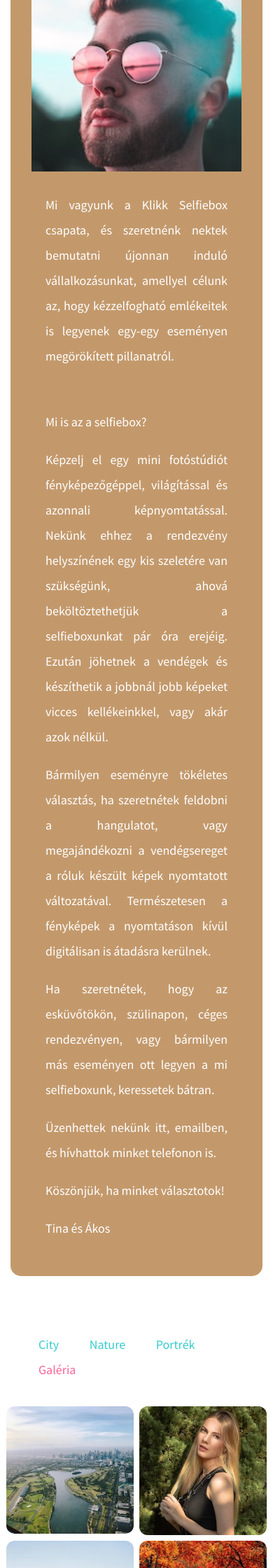
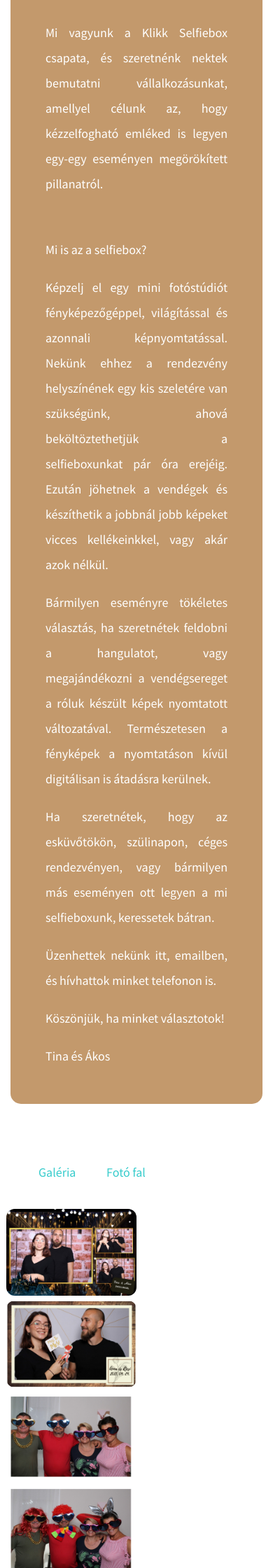
Before and after one commit to Sarukino/sarukino.github.io, a PHP site: page / in a window 390 px wide. Shown: the part 1114-3354 px from the top of the page at 70% size. Run offline with PHP 8.4, Linux system fonts and the light colour scheme.

Commit message:
Halfway trough

```diff
--- a/css/tooplate-style.css
+++ b/css/tooplate-style.css
@@ -173,11 +173,19 @@ address { font-style: normal; }
 
 .tm-gallery-item img {
     width: 220px;
-    height: 220px;
+    height: 150px;
 }
 .tm-head-item img {
     width: 300px;
     height: 300px;
+}
+.tm-price-item img {
+    width: 700px;
+    height: 400px;
+}
+.tm-header-item img {
+    width: 360px;
+    height: 240px;
 }
 
 @media (max-width: 940px) {
@@ -204,14 +212,22 @@ address { font-style: normal; }
     .tm-abouta { flex-direction: column; }
 }
 
-@media (max-width: 489px) {
+@media (max-width: 490px) {
     .tm-gallery-item {
-        width: 48%;
+        width: 49%;
         margin: 1%;
         height: auto;
     }
 
     .tm-gallery-item img {
+        width: 100%;
+        height: auto;
+    }
+    .tm-header-item img {
+        width: 100%;
+        height: auto;
+    }
+    .tm-price-item img {
         width: 100%;
         height: auto;
     }
--- a/index.html
+++ b/index.html
@@ -26,23 +26,23 @@ https://www.tooplate.com/view/2122-nano-folio
 
 		<section class="tm-about tm-mb-80 tm-p-50 tm-bgcolor-2 tm-border-rounded">
 			<div class="tm-about-header tm-flex-center">
-				<div class="tm-head-item ">
+				<div class="tm-header-item portraits tm-border-rounded">
 
-		            	<img src="img/tn-img-12.jpg" alt="Gallery item" class="img-fluid" />
+		            	<img src="img/komoly.JPG" alt="Gallery item" class="img-fluid" />
 
 		        </div>
 
-				<i class="fas fa-users fa-2x"></i>
+
 				<h2>Rólunk</h2>
 
-				<div class="tm-head-item ">
+				<div class="tm-header-item portraits tm-border-rounded">
 
-		            	<img src="img/tn-img-12.jpg" alt="Gallery item" class="img-fluid" />
+		            	<img src="img/kbohokas.JPG" alt="Gallery item" class="img-fluid" />
 
 		        </div>
 			</div>
 			<div class="tm-about-text tm-flex-justified">
-				<p class="tm-mb-40">Mi vagyunk a Klikk Selfiebox csapata, és szeretnénk nektek bemutatni újonnan induló vállalkozásunkat, amellyel célunk az, hogy kézzelfogható emlékeitek is legyenek egy-egy eseményen megörökített pillanatról.</p>
+				<p class="tm-mb-40">Mi vagyunk a Klikk Selfiebox csapata, és szeretnénk nektek bemutatni vállalkozásunkat, amellyel célunk az, hogy kézzelfogható emléked is legyen egy-egy eseményen megörökített pillanatról.</p>
 					<p class="tm-mb-0">	Mi is az a selfiebox? </p>
 					<p class="tm-mb-0">Képzelj el egy mini fotóstúdiót fényképezőgéppel, világítással és azonnali képnyomtatással. Nekünk ehhez a rendezvény helyszínének egy kis szeletére van szükségünk, ahová beköltöztethetjük a selfieboxunkat pár óra erejéig. Ezután jöhetnek a vendégek és készíthetik a jobbnál jobb képeket vicces kellékeinkkel, vagy akár azok nélkül.</p>
 					<p class="tm-mb-0">Bármilyen eseményre tökéletes választás, ha szeretnétek feldobni a hangulatot, vagy megajándékozni a vendégsereget a róluk készült képek nyomtatott változatával. Természetesen a fényképek a nyomtatáson kívül digitálisan is átadásra kerülnek.</p>
@@ -58,74 +58,54 @@ https://www.tooplate.com/view/2122-nano-folio
 
 		<div class="tm-gallery-section tm-mb-80">
 			<ul class="filters-button-group tm-mb-40">
-				<li><a href="#" data-filter=".city">City</a></li>
+				<li><a href="#" data-filter=".city">Galéria</a></li>
+				<li><a href="#" data-filter=".portraits">Fotó fal</a></li>
+				<!--
 				<li><a href="#" data-filter=".nature">Nature</a></li>
-				<li><a href="#" data-filter=".portraits">Portrék</a></li>
 				<li><a href="#" class="active" data-filter="*">Galéria</a></li>
+				-->
+
 			</ul>
 			<div class="tm-gallery">
-				<div class="tm-gallery-item city portraits">
-		            <a href="img/img-01.jpg">
-		            	<img src="img/tn-img-01.jpg" alt="City Scape" class="img-fluid" />
+				<div class="tm-gallery-item city">
+		            <a href="img/20210920_161856_469.jpg">
+		            	<img src="img/20210920_161856_469.jpg" alt="City Scape" class="img-fluid" />
+		            </a>
+		        </div>
+				<div class="tm-gallery-item city">
+		            <a href="img/20210920_163629_249.jpg">
+		            	<img src="img/20210920_163629_249.jpg" alt="City Scape" class="img-fluid" />
+		            </a>
+		        </div>
+				<div class="tm-gallery-item city">
+		            <a href="img/20210926_140817_622.jpg">
+		            	<img src="img/20210926_140817_622.jpg" alt="City Scape" class="img-fluid" />
+		            </a>
+		        </div>
+				<div class="tm-gallery-item city">
+		            <a href="img/20210926_140954_563.jpg">
+		            	<img src="img/20210926_140954_563.jpg" alt="City Scape" class="img-fluid" />
+		            </a>
+		        </div>
+				<div class="tm-gallery-item city">
+		            <a href="img/20211024_200656_378.jpg">
+		            	<img src="img/20211024_200656_378.jpg" alt="City Scape" class="img-fluid" />
 		            </a>
 		        </div>
 				<div class="tm-gallery-item portraits">
-		            <a href="img/img-02.jpg">
-		            	<img src="img/tn-img-02.jpg" alt="Beautiful Lady" class="img-fluid" />
+		            <a href="img/hamarosan.jpg">
+		            	<img src="img/hamarosan.jpg" alt="City Scape" class="img-fluid" />
 		            </a>
 		        </div>
-				<div class="tm-gallery-item city">
-		            <a href="img/img-03.jpg">
-		            	<img src="img/tn-img-03.jpg" alt="City over cloud" class="img-fluid" />
-		            </a>
-		        </div>
-		        <div class="tm-gallery-item nature">
-		            <a href="img/img-04.jpg">
-		            	<img src="img/tn-img-04.jpg" alt="Autumn Forest" class="img-fluid" />
-		            </a>
-		        </div>
-				<div class="tm-gallery-item city">
-		            <a href="img/img-05.jpg">
-		            	<img src="img/tn-img-05.jpg" alt="Skyscrapers Reflected" class="img-fluid" />
-		            </a>
-		        </div>
-				<div class="tm-gallery-item city">
-		            <a href="img/img-06.jpg">
-		            	<img src="img/tn-img-06.jpg" alt="City Night" class="img-fluid" />
-		            </a>
-		        </div>
-		        <div class="tm-gallery-item nature portraits">
-		            <a href="img/img-07.jpg">
-		            	<img src="img/tn-img-07.jpg" alt="Gallery item" class="img-fluid" />
-		            </a>
-		        </div>
-				<div class="tm-gallery-item nature">
-		            <a href="img/img-08.jpg">
-		            	<img src="img/tn-img-08.jpg" alt="Gallery item" class="img-fluid" />
-		            </a>
-		        </div>
-				<div class="tm-gallery-item nature">
-		            <a href="img/img-09.jpg">
-		            	<img src="img/tn-img-09.jpg" alt="Gallery item" class="img-fluid" />
-		            </a>
-		        </div>
-		        <div class="tm-gallery-item nature portraits">
-		            <a href="img/img-10.jpg">
-		            	<img src="img/tn-img-10.jpg" alt="Gallery item" class="img-fluid" />
-		            </a>
-		        </div>
-				<div class="tm-gallery-item nature">
-		            <a href="img/img-11.jpg">
-		            	<img src="img/tn-img-11.jpg" alt="Gallery item" class="img-fluid" />
-		            </a>
-		        </div>
-				<div class="tm-gallery-item portraits">
-		            <a href="img/img-12.jpg">
-		            	<img src="img/tn-img-12.jpg" alt="Gallery item" class="img-fluid" />
-		            </a>
-		        </div>
+
+
 			</div>
 		</div>
+		<section class="tm-about tm-mb-80 tm-p-50 tm-bgcolor-2 tm-border-rounded">
+			<div class="tm-abouta tm-flex-center tm-price-item">
+				<img src="img/image.png" class="img-fluid" />
+			</div>
+		</section>
 
 		<section class="tm-contact tm-mb-50 tm-bgcolor-3 tm-border-rounded">
 			<div class="tm-contact-header tm-flex-center">
```
Also changed, not shown: img/20210920_161856_469.jpg (added), img/20210920_163629_249.jpg (added), img/20210926_140817_622.jpg (added), img/20210926_140954_563.jpg (added), img/20211024_195537_375_IMG_0014_3600..JPG (added), img/20211024_200656_378.jpg (added), img/20211024_201737_365_IMG_0046_3600..JPG (added), img/2port1.jpg (added), img/2port2.jpg (added), img/hamarosan.jpg (added), 8 other files.
